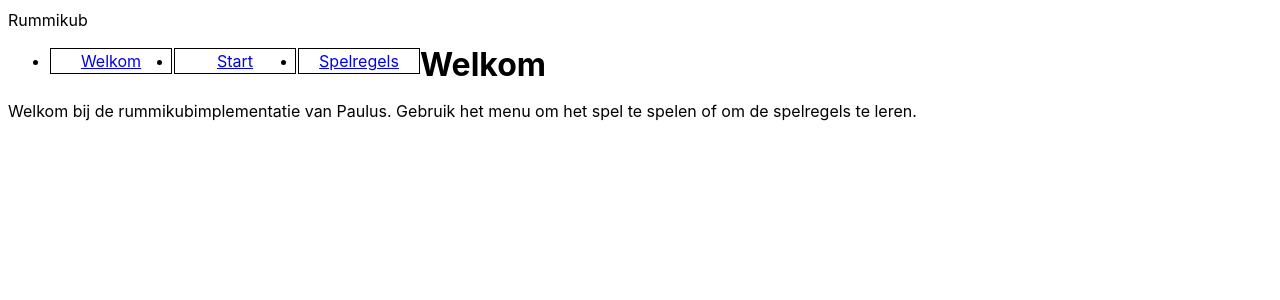
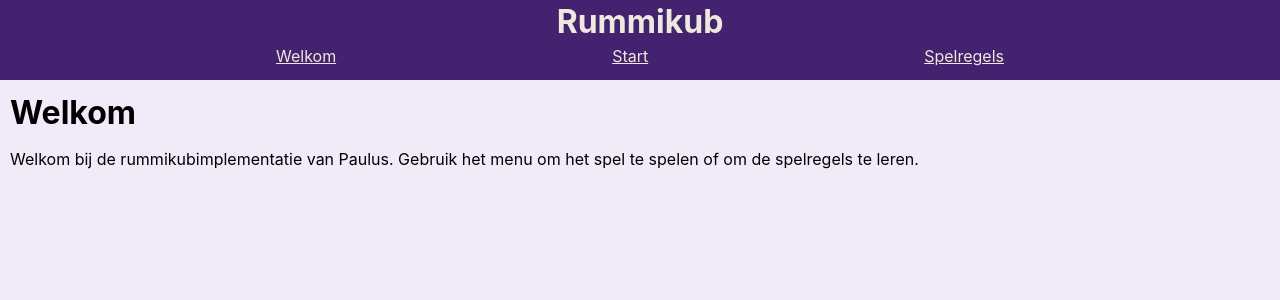
Before and after one commit to psvansluis/rummikub, a Svelte app in the folder svelte-rummikub/: page / in a window 1280 px wide. Shown: the top 300 px of the page. Built offline with nearby package versions, Linux system fonts and the light colour scheme.

Commit message:
skelet front end af

```diff
--- a/svelte-rummikub/package.json
+++ b/svelte-rummikub/package.json
@@ -18,5 +18,8 @@
     "tslib": "^2.4.0",
     "typescript": "^4.6.4",
     "vite": "^3.2.3"
+  },
+  "dependencies": {
+    "iwanthue": "^2.0.0"
   }
 }
--- a/svelte-rummikub/src/App.svelte
+++ b/svelte-rummikub/src/App.svelte
@@ -6,20 +6,14 @@
   export let menu = 1;
 </script>
 
-<header>Rummikub</header>
-
-<nav>
-  <ul id="menu">
-    <li><a href="/" on:click|preventDefault={() => (menu = 1)}>Welkom</a></li>
-    <li>
-      <a href="/" on:click|preventDefault={() => (menu = 2)}>Start</a>
-    </li>
-    <li>
-      <a href="/" on:click|preventDefault={() => (menu = 3)}>Spelregels</a>
-    </li>
-  </ul>
-</nav>
-
+<header>
+  <h1>Rummikub</h1>
+  <nav id="menu">
+    <a href="/" on:click|preventDefault={() => (menu = 1)}>Welkom</a>
+    <a href="/" on:click|preventDefault={() => (menu = 2)}>Start</a>
+    <a href="/" on:click|preventDefault={() => (menu = 3)}>Spelregels</a>
+  </nav>
+</header>
 <main>
   {#if menu === 1}
     <Welkom />
--- a/svelte-rummikub/src/app.css
+++ b/svelte-rummikub/src/app.css
@@ -4,23 +4,50 @@
   line-height: 24px;
   font-weight: 400;
 
-  -webkit-font-smoothing: antialiased;
-  -moz-osx-font-smoothing: grayscale;
-  -webkit-text-size-adjust: 100%;
+  --color-one: #43226f;
+  --color-two: #214813;
+  --color-three: #661b2a;
+  --light-one: hsl(266, 53%, 95%);
+  --light-text-color: #efe8de;
 }
 
-#menu ul {
-  margin: 10px;
+body {
+  padding: 0;
+  margin: 0;
+  background-color: var(--light-one);
 }
 
-#menu li {
-  text-align: center;
-  width: 120px;
-  float: left;
-  margin-left: 2px;
-  border: 1px solid #000;
+header {
+  position: fixed;
+  width: 100%;
+  top: 0px;
+  height: 80px;
+  background-color: var(--color-one);
+  color: var(--light-text-color);
 }
 
-#menu li:hover {
-  background-color: gray;
+header h1 {
+  margin: 10px;
+  text-align: center;
 }
+
+nav {
+  top: 30px;
+  display: flex;
+  flex-direction: row;
+  justify-content: space-evenly;
+  vertical-align: bottom;
+}
+
+nav a {
+  color: var(--light-text-color);
+}
+
+nav a:hover {
+  color: var(--color-two);
+}
+
+main {
+  padding: 10px;
+  padding-top: 80px;
+}
```
Also changed, not shown: 1 other file (tests, documents, lock files or other folders).
